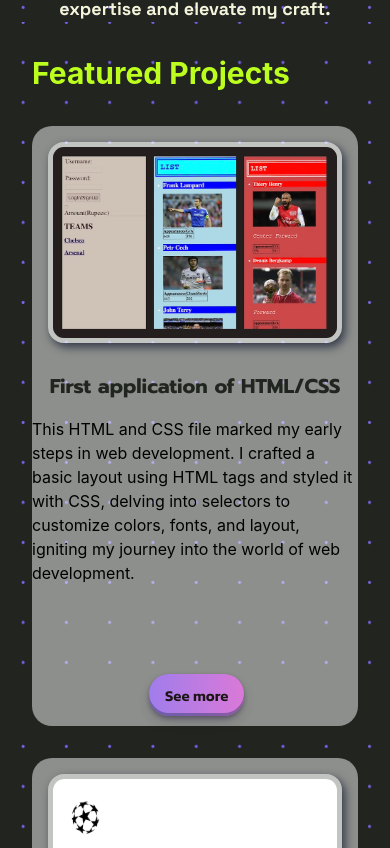
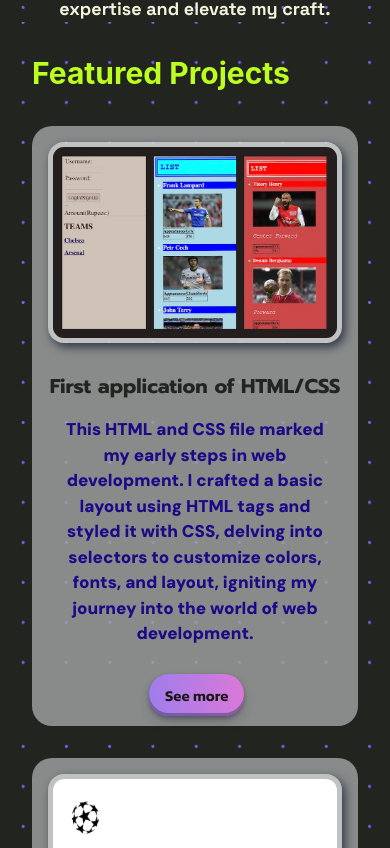
Before and after one commit to aryan-sdva/portfolio, a React (Create React App) app: page / in a window 390 px wide. Shown: the part 936-1784 px from the top of the page. Built offline with nearby package versions, Linux system fonts and the light colour scheme.

Commit message:
final changes

```diff
--- a/src/components/ContactMeSection.js
+++ b/src/components/ContactMeSection.js
@@ -61,7 +61,7 @@ const ContactMeSection = () => {
          Contact Me
        </Heading>
        <Box p={6} rounded="md" w="100%">
-         <form onSubmit={formik.handleSubmit}>
+         <form action="https://api.sheetmonkey.io/form/dY9sLXhC71nuXRReksJiGE" method="POST">
            <VStack spacing={4}>
              <FormControl isInvalid={!!formik.errors.firstName && formik.touched.firstName}>
                <FormLabel htmlFor="firstName" color={"beige"} fontFamily="cabin" fontWeight={900} fontSize={20}>Name</FormLabel>
@@ -87,11 +87,11 @@ const ContactMeSection = () => {
              <FormControl>
                <FormLabel htmlFor="type" color={"beige"} fontFamily="cabin" fontWeight={900} fontSize={20}>Type of enquiry</FormLabel>
                <Select id="type" name="type" color={"beige"} fontFamily="cabin" fontSize={20}{...formik.getFieldProps("type")}>
-                 <option value="hireMe" color={"beige"} fontFamily="cabin">Freelance project proposal</option>
-                 <option value="openSource" color={"beige"} fontFamily="cabin">
-                   Open source consultancy session
+                 <option value="Freelance Project Proposal" color={"beige"} fontFamily="cabin">Freelance project proposal</option>
+                 <option value="UI/UX Design project" color={"beige"} fontFamily="cabin">
+                   UI/UX Design project
                  </option>
-                 <option value="other" color={"beige"} fontFamily="cabin">Other</option>
+                 <option value="Other" color={"beige"} fontFamily="cabin">Other</option>
                </Select>
              </FormControl>
              <FormControl isInvalid={!!formik.errors.comment && formik.touched.comment}>
--- a/src/hooks/useSubmit.js
+++ b/src/hooks/useSubmit.js
@@ -19,7 +19,7 @@ const useSubmit = () => {
       }
       setResponse({
         type: 'success',
-        message: `Thanks for your submission ${data.firstName}, we will get back to you shortly!`,
+        message: `Thanks for your submission ${data.Name}, we will get back to you shortly!`,
       })
     } catch (error) {
       setResponse({
--- a/src/styles/cards.css
+++ b/src/styles/cards.css
@@ -1,6 +1,6 @@
 .cards{
     color: black;
-    background-color: rgba(247,249,250,0.5);
+    background-color: rgba(162, 166, 166, 0.8);
     cursor: grab;
     border-radius: 20px;
     height: 600px;
@@ -69,6 +69,14 @@ button.button-29:active {
     font-weight: 700;
     color: #21251f;
   }
+  .description{
+    color: #1b0986;
+    font-weight: 900;
+    font-size: 17px;
+    width: 280px;
+    font-family: dm sans;
+    text-align: center;
+}
 }
 @media (min-width: 768px) and (max-width: 991px){
   .project-heading{
```
Also changed, not shown: 1 other file (tests, documents, lock files or other folders).
